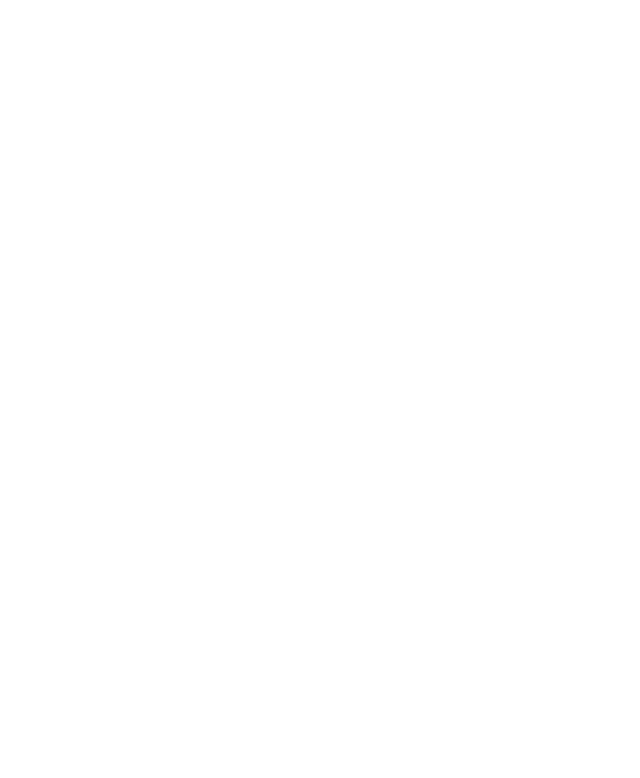
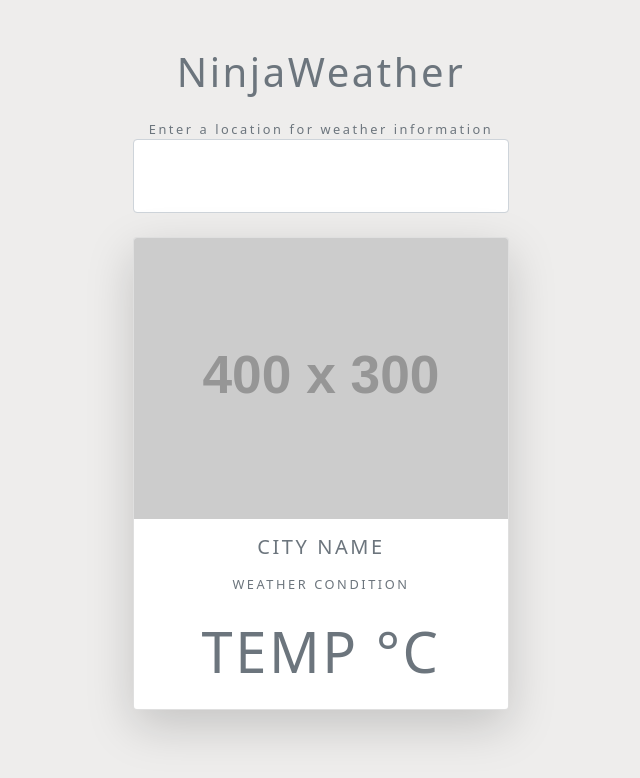
Before and after one commit to erickgonzalez23179/Weather-APP, a plain HTML site: page index.html in a window 1280 px wide. Shown: the whole page, without its empty margins (319-959 px from the left). Drawn offline with nearby package versions, Linux system fonts and the light colour scheme; placeholder pictures from the web are drawn by us.

Commit message:
finished

```diff
--- a/index.html
+++ b/index.html
@@ -7,7 +7,31 @@
   <title>Ninja Weather</title>
 </head>
 <body>
+  <div class="container my-5 mx-auto">
+    <h1 class="text-muted text-center my-4">NinjaWeather</h1>
 
+    <form action="" class="change-location my-4 text-center text-muted">
+      <label for="city">Enter a location for weather information</label>
+      <input type="text" name="city" class="form-control p-4">
+    </form>
+
+    <div class="card shadow-lg rounded">
+     <img src="https://via.placeholder.com/400x300" class="time card-img-top">
+     <div class="icon bg-light mx-auto text-center">
+       <!-- icon -->
+
+     </div>
+     <div class="text-muted text-uppercase text-center details">
+       <h5 class="my-3">City name</h5>
+       <div class="my-3">Weather condition</div>
+       <div class="display-4 my-4">
+         <span>temp</span>
+         <span>&deg;C</span>
+       </div>
+     </div>
+    </div>
+
+  </div>
 
   <script src="forecast.js"></script>
   <script src="app.js"></script>
--- a/styles.css
+++ b/styles.css
@@ -0,0 +1,9 @@
+
+body{
+  background: #eeedec;
+  letter-spacing: 0.2em;
+  font-size: 0.8em;
+}
+.container{
+  max-width: 400px;
+}
```
